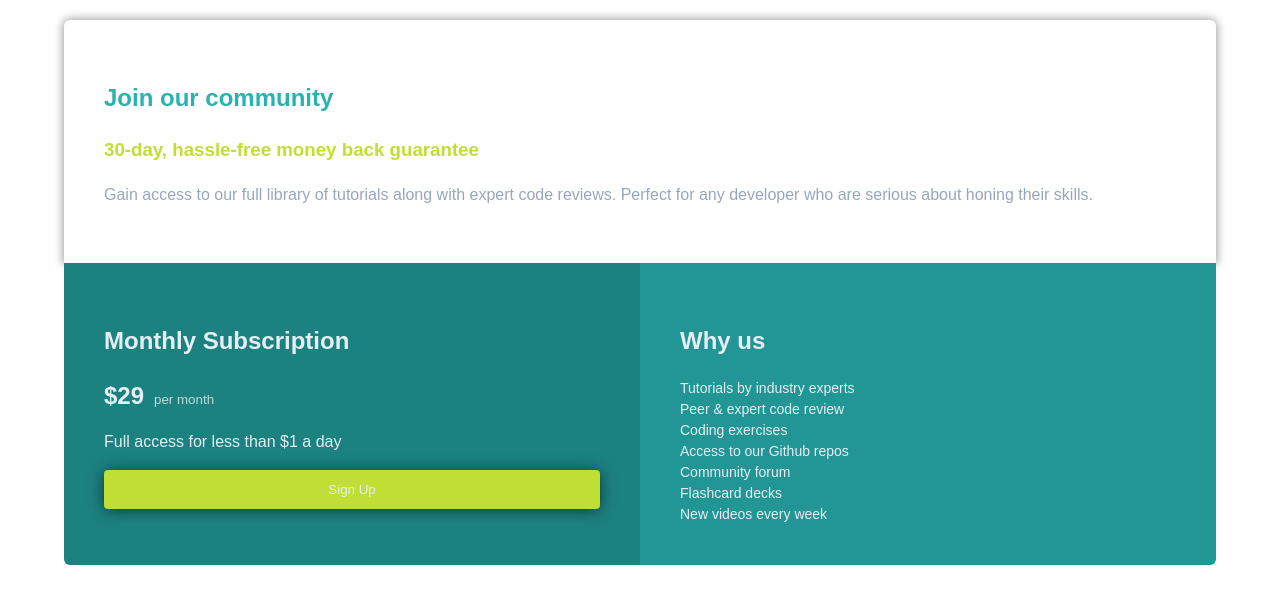
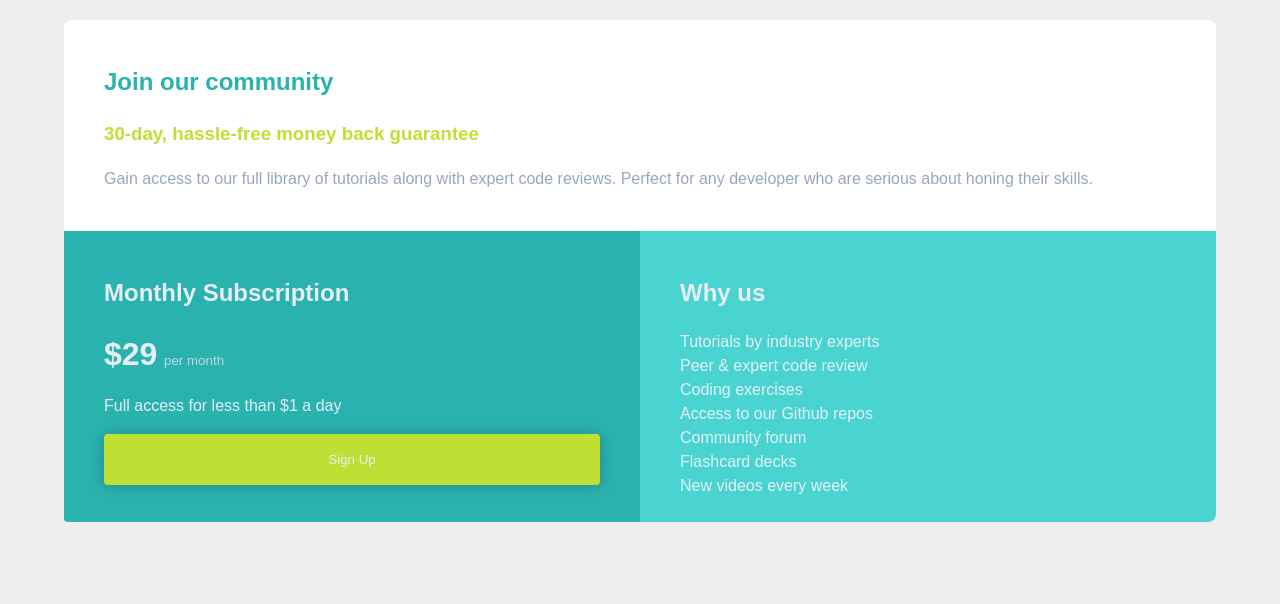
Before and after one commit to belovetech/price-grid-component, a plain HTML site: page index.html in a window 1280 px wide. Drawn offline with Linux system fonts and the light colour scheme; a web font is replaced by a local one.

Commit message:
files modified

```diff
--- a/index.html
+++ b/index.html
@@ -13,24 +13,22 @@
 
 </head>
 <body>
-    <div class="container  clearfix">
-                <section class="section-1">
+    <div class="container">
+        <div class="item-1">
             <h2>Join our community</h2>
             <h3>30-day, hassle-free money back guarantee</h3>
             <p>Gain access to our full library of tutorials along with expert code reviews. Perfect for any developer
             who are serious about honing their skills.</p>
-                </section>
+        </div>
 
-                <div class="row  clearfix">
+        <div class="item-2 col">
+            <h2>Monthly Subscription</h2>
+            <p><span>&dollar;29</span><small>per month</small></p>
+            <p>Full access for less than &dollar;1 a day</p>
+            <button type="button" class="item-2-btn">Sign Up</button>
+        </div>
 
-                    <section class="section-2 col">
-                        <h2>Monthly Subscription</h2>
-                        <p><span>$29</span><small>per month</small></p>
-                        <p>Full access for less than $1 a day</p>
-                        <button type="button" class="section-2-btn">Sign Up</button>
-                    </section>
-
-                    <section class="section-3 col">
+        <div class="item-3 col">
             <h2>Why us</h2>
             <ul>
                 <li>Tutorials by industry experts</li>
@@ -41,7 +39,6 @@
                 <li>Flashcard decks</li>
                 <li>New videos every week</li>
             </ul>
-                    </section>
         </div>
 
     </div>
--- a/style.css
+++ b/style.css
@@ -1,29 +1,123 @@
-/* COLOR */
-/* hsl(179, 62%, 43%);
-hsl(71, 73%, 54%);
-hsl(204, 43%, 93%);
-hsl(218, 22%, 67%); */
-
 /* DESKTOP VIEW */
 body {
     margin: 0;
     padding: 0;
     font: normal 16px/1.5  'specimen', Arial, Helvetica, sans-serif;
-    /* background: #eee; */
+    background: #eee;
 }
 * {
     box-sizing: border-box;
-}
-body,
-html {
-    height: 100%;
+    list-style: none;
 }
 .container {
     width: 90%;
     margin: 20px auto;
-    background: transparent !important;
+    color: hsl(204, 43%, 93%);
+    display: grid;
+    grid-template-columns: 1fr 1fr;
+    grid-template-rows: auto;
+    -o-border-radius: 1em;
 }
-.section-1 {
+.container > div {
+    padding: 1.5em 2.5em;
+}
+.item-1 {
+    background-color: hsl(0, 0%, 100%);
+    color: hsl(218, 22%, 67%);
+    grid-column: 1/-1;
+    border-radius: 8px 8px 0 0;
+    -webkit-border-radius: 8px 8px 0 0;
+    -moz-border-radius: 8px 8px 0 0;
+    -ms-border-radius: 8px 8px 0 0;
+    -o-border-radius: 8px 8px 0 0;
+}
+.item-2 {
+     background-color: hsl(179, 62%, 43%);
+     grid-column: 1/2;
+     border-radius: 0 0 0px 8 ;
+     -webkit-border-radius: 0 0 0px 4px ;
+     -moz-border-radius: 0 0 0px 4px ;
+     -ms-border-radius: 0 0 0px 4px ;
+     -o-border-radius: 0 0 0px 4px ;
+}
+.item-3 {
+     background-color: hsl(179, 62%, 56%);
+     grid-column: 2/3;
+     border-radius: 0 0 8px 0 ;
+     -webkit-border-radius: 0 0 8px 0 ;
+     -moz-border-radius: 0 0 8px 0 ;
+     -ms-border-radius: 0 0 8px 0 ;
+     -o-border-radius: 0 0 8px 0 ;
+}
+.item-1 > h2 {
+    color: hsl(179, 62%, 43%);
+}
+.item-1 > h3 {
+    color: hsl(71, 73%, 54%);
+}
+.item-2 > p span {
+    font-size: 2em;
+    font-weight: bold;
+}
+.item-2 > p span + small {
+    padding-left: .5em;
+    color: hsl(218, 39%, 84%);
+}
+.item-2-btn {
+     width: 100%;
+     background: hsl(71, 73%, 54%);
+     color: hsl(204, 43%, 93%);
+     padding: 18px;
+     text-align: center;
+     font-weight: 400;
+     border-radius: 4px;
+     -webkit-border-radius: 4px;
+     -moz-border-radius: 4px;
+     -ms-border-radius: 4px;
+     -o-border-radius: 4px;
+     border: none;
+      box-shadow: 0px 1px 15px  rgba(0, 0 , 0, .23);
+}
+.item-2-btn:hover,
+.item-2-btn:focus {
+    border: none;
+    outline: none;
+    background: hsl(71, 66%, 45%);
+}
+.item-3 > ul  {
+    list-style: none;
+    padding: none;
+    margin: 0 -40px;
+    color: hsl(204, 43%, 93%);
+    font-size: 16;
+}
+/* MOBILE VIEW */
+ @media screen and (max-width: 768px) {
+    .container {
+        grid-template-columns: 100%;
+        margin-bottom: 5em;
+    }
+    .item-2 {
+        grid-column: initial;
+        border-radius: 0 0 0 0;
+        -webkit-border-radius: 0 0 0 0;
+        -moz-border-radius: 0 0 0 0;
+        -ms-border-radius: 0 0 0 0;
+        -o-border-radius: 0 0 0 0;
+}
+     .item-3 {
+        grid-column: initial;
+        border-radius: 0 0 8px 8px    ;
+        -webkit-border-radius: 0 0 8px 8px    ;
+        -moz-border-radius: 0 0 8px 8px    ;
+        -ms-border-radius: 0 0 8px 8px    ;
+        -o-border-radius: 0 0 8px 8px    ;
+}
+}
+
+
+
+/* .section-1 {
     border-radius: 6px 6px 0 0;
     -webkit-border-radius: 6px 6px 0 0;
     -moz-border-radius: 6px 6px 0 0;
@@ -120,13 +214,13 @@ html {
 }
 
 /* CLEARFIX */
-.clearfix:after {
+/* .clearfix:after {
         content: " ";
         display: table;
         clear: both;
-    }
+    } */
 
-/* MOBILE VIEW */
+/* MOBILE VIEW
  @media screen and (max-width: 768px) {
     .row {
         width: initial;
@@ -153,4 +247,4 @@ html {
     -o-border-radius: 0 0 10px 10px;
 }
 
-}
+}   */
```
Lines whose indentation alone changed are shown as unchanged.
